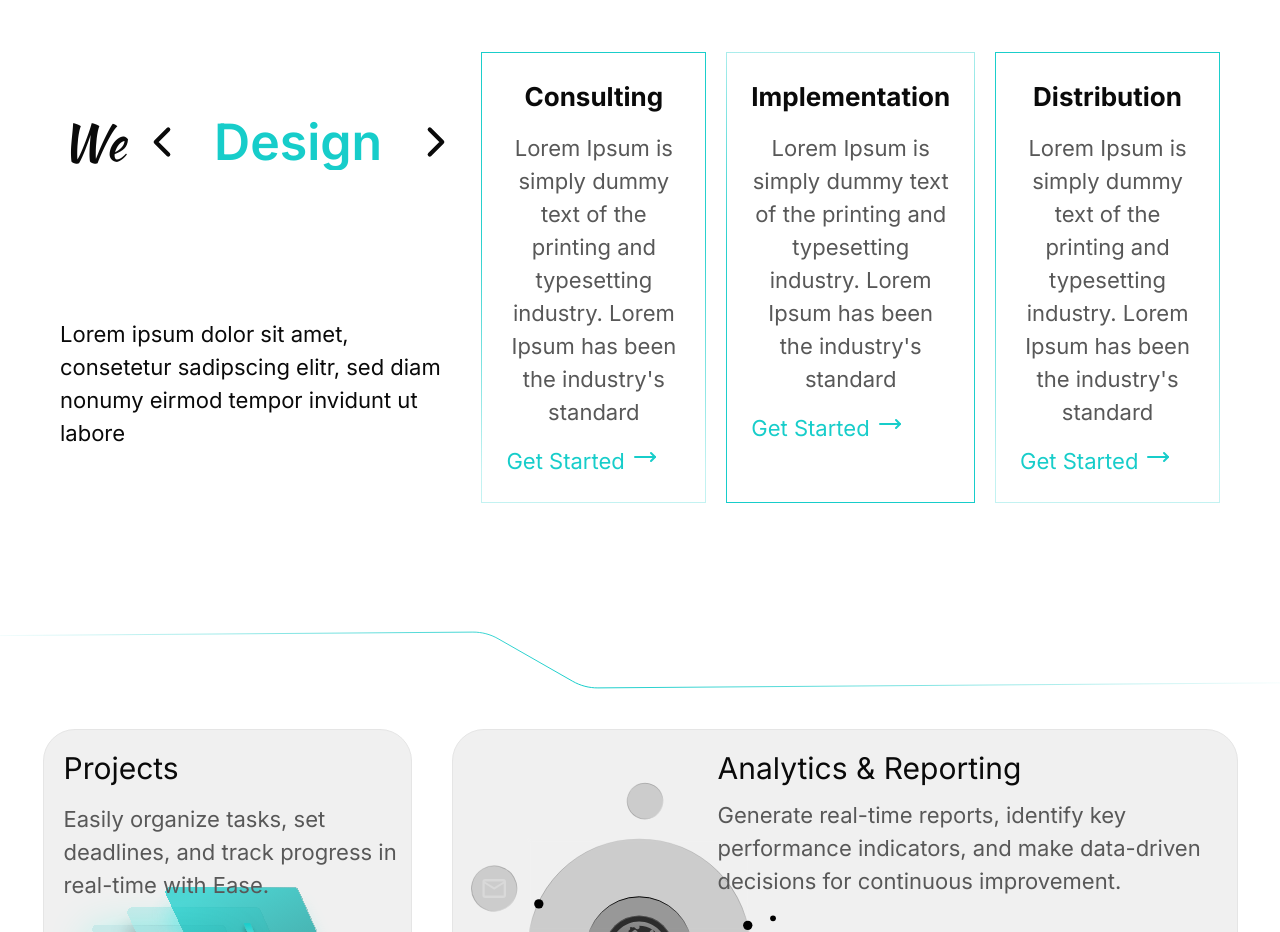
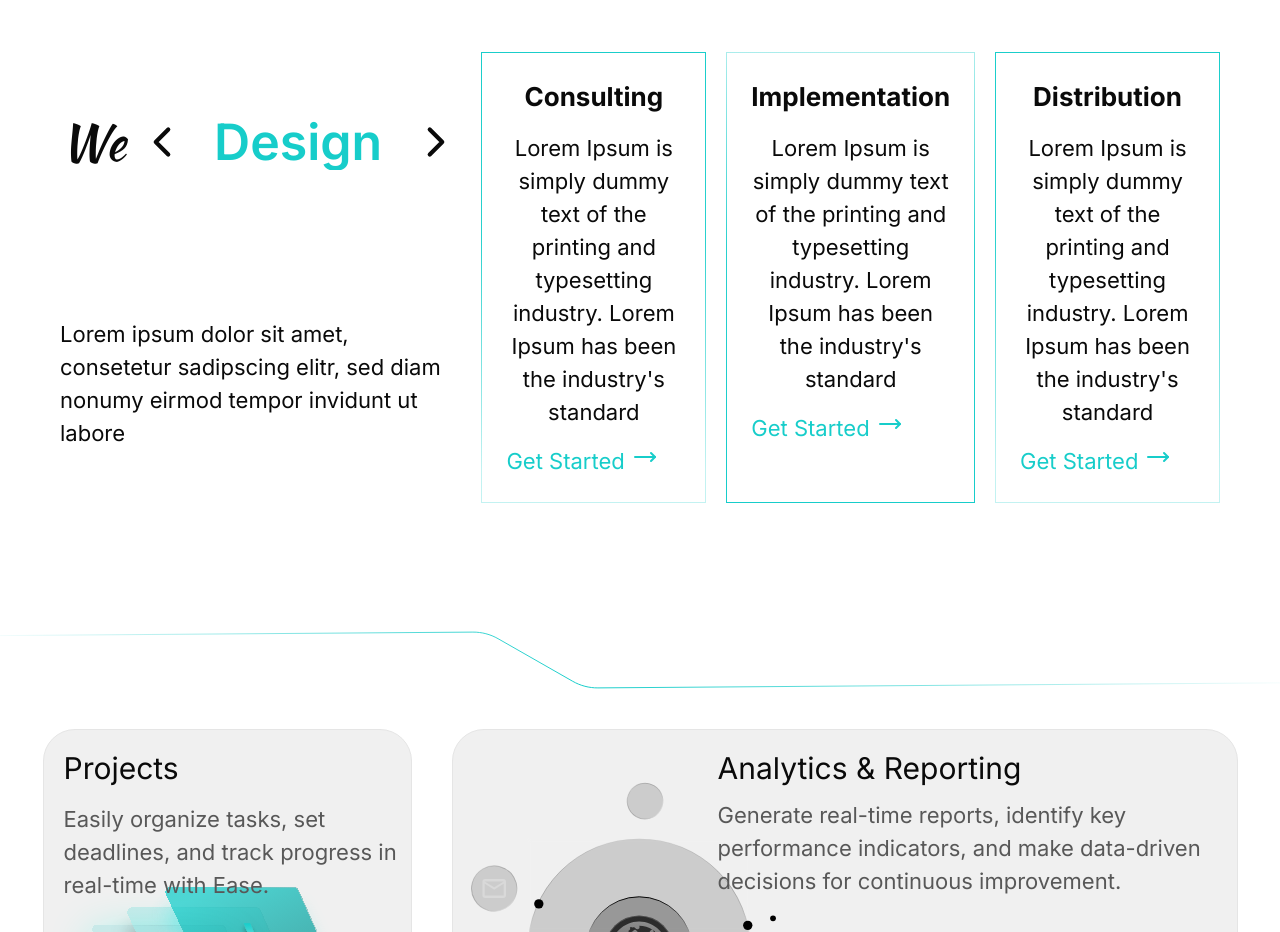
Before and after one commit to Roshen-Perera/ceylon-developers-portfolio, a Next.js app: page / in a window 1280 px wide. Shown: the part 3740-4672 px from the top of the page. Built offline with nearby package versions, Linux system fonts and the light colour scheme.

Commit message:
Refactor WeDoSection component to enhance styling consistency and remove unnecessary text color

```diff
--- a/components/weDoSection.tsx
+++ b/components/weDoSection.tsx
@@ -15,9 +15,9 @@ const WeDoSection = () => {
             </p>
           </div>
         </div>
-        <div className="flex flex-col vision-border p-6 text-center gap-4">
+        <div className="bg-[var(--wedo-bg)] flex flex-col vision-border p-6 text-center gap-4">
           <h1 className="text-[26px] font-bold">Consulting</h1>
-          <p className="text-[22px] text-[#585858]">
+          <p className="text-[22px]">
             Lorem Ipsum is simply dummy text of the printing and typesetting
             industry. Lorem Ipsum has been the industry&apos;s standard
           </p>
@@ -26,9 +26,9 @@ const WeDoSection = () => {
             <MoveRight />
           </div>
         </div>
-        <div className="flex flex-col vision-border-middle p-6 text-center gap-4">
+        <div className="bg-[var(--wedo-bg)] flex flex-col vision-border-middle p-6 text-center gap-4">
           <h1 className="text-[26px] font-bold">Implementation</h1>
-          <p className="text-[22px] text-[#585858]">
+          <p className="text-[22px]">
             Lorem Ipsum is simply dummy text of the printing and typesetting
             industry. Lorem Ipsum has been the industry&apos;s standard
           </p>
@@ -37,9 +37,9 @@ const WeDoSection = () => {
             <MoveRight />
           </div>
         </div>
-        <div className="flex flex-col vision-border p-6 text-center gap-4">
+        <div className="bg-[var(--wedo-bg)] flex flex-col vision-border p-6 text-center gap-4">
           <h1 className="text-[26px] font-bold">Distribution</h1>
-          <p className="text-[22px] text-[#585858]">
+          <p className="text-[22px]">
             Lorem Ipsum is simply dummy text of the printing and typesetting
             industry. Lorem Ipsum has been the industry&apos;s standard
           </p>
```
